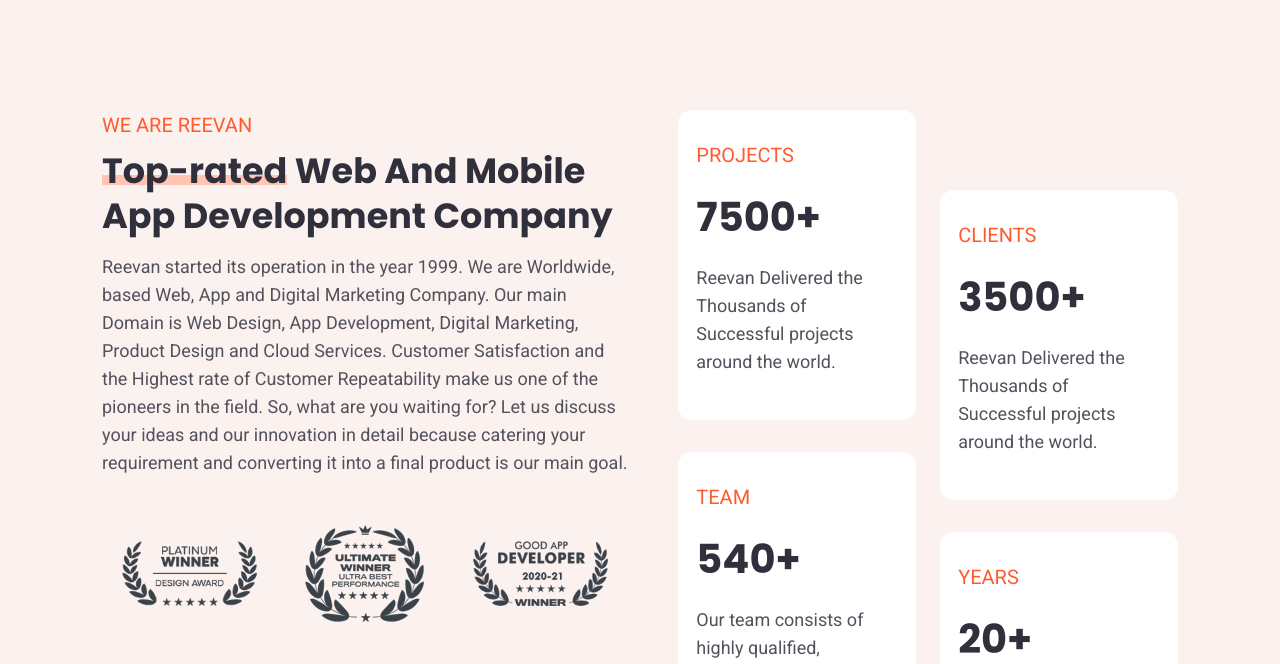
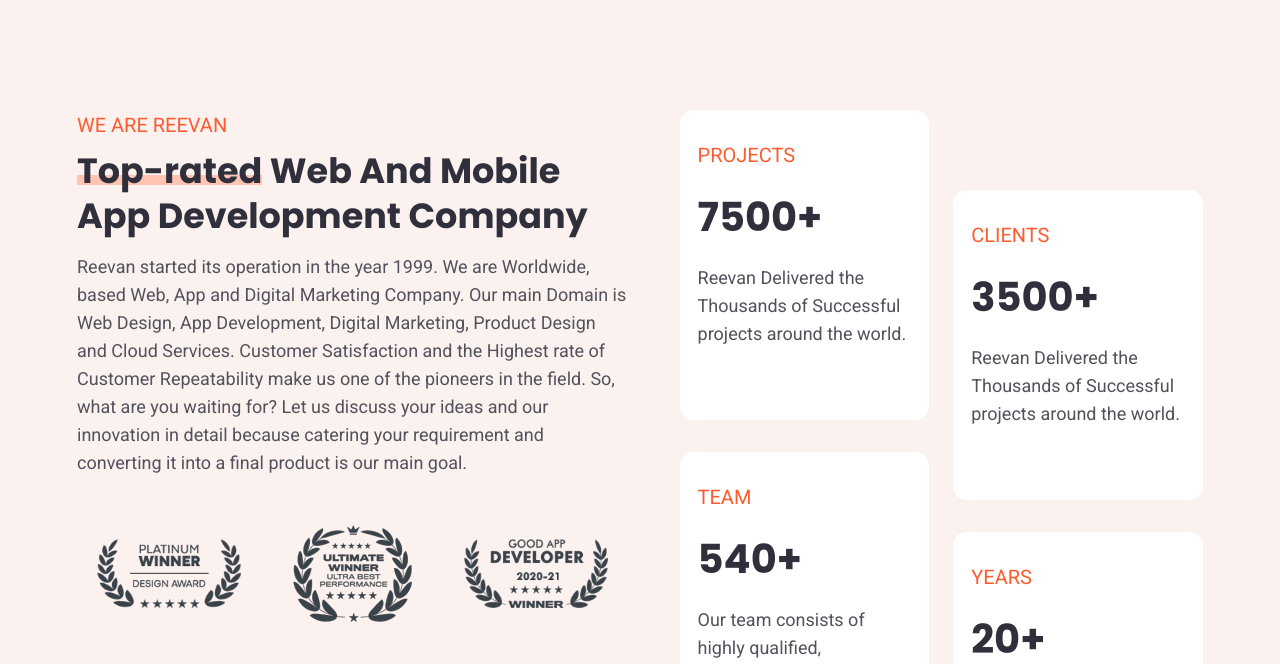
Before and after one commit to yadavkuldeepttt/ReevanWebsiteAssign, a plain HTML site: page index.html in a window 1280 px wide. Shown: the part 810-1474 px from the top of the page. Drawn offline with nearby package versions, Linux system fonts and the light colour scheme; files whose address does not match are found by name.

Commit message:
Update style.css

```diff
--- a/css/style.css
+++ b/css/style.css
@@ -2242,4 +2242,5 @@
     max-width: 660px;
   }
 .container,.container-sm{
-  max-width:1100px;
+  max-width:1150px;
+}
```
